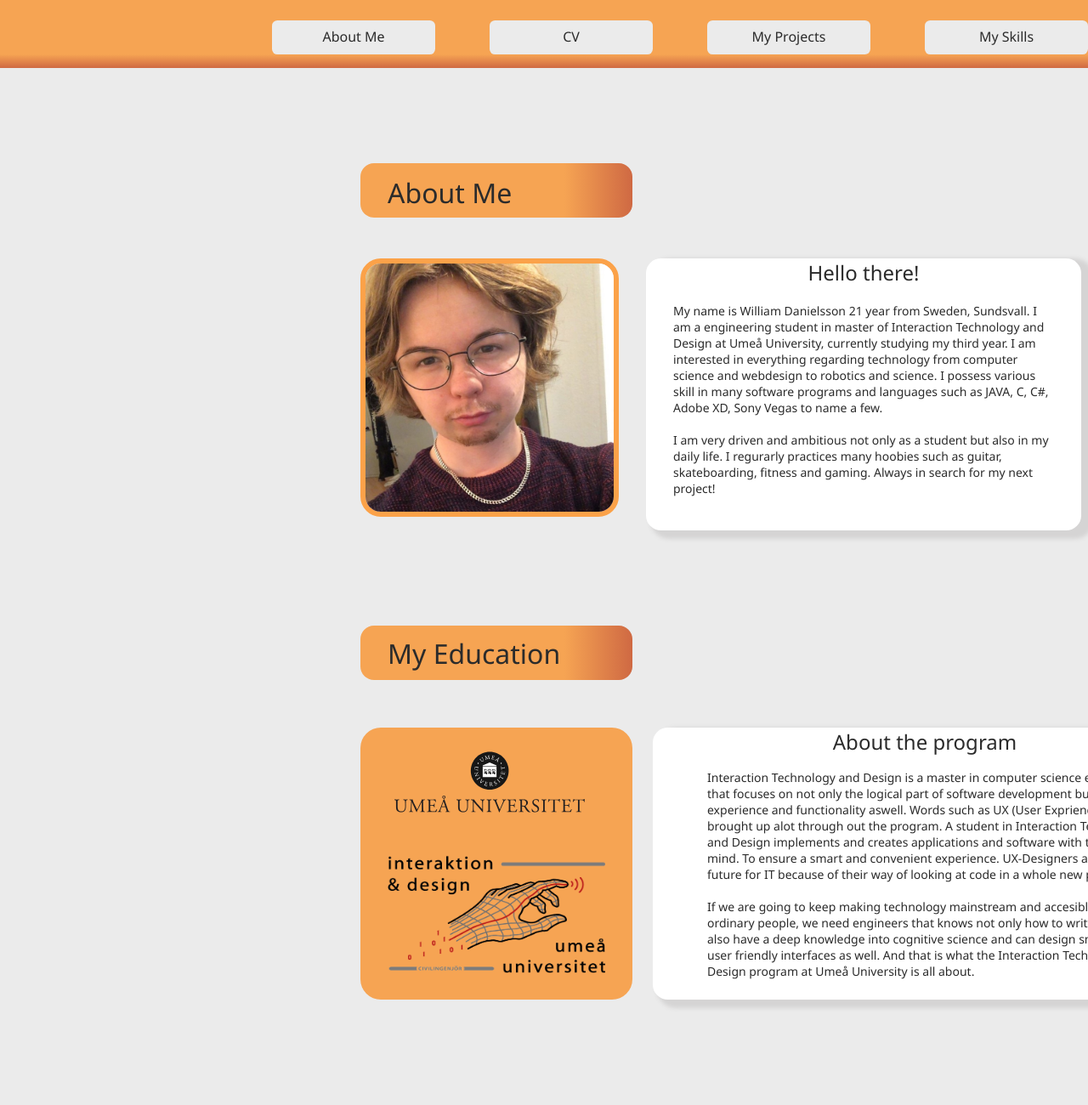
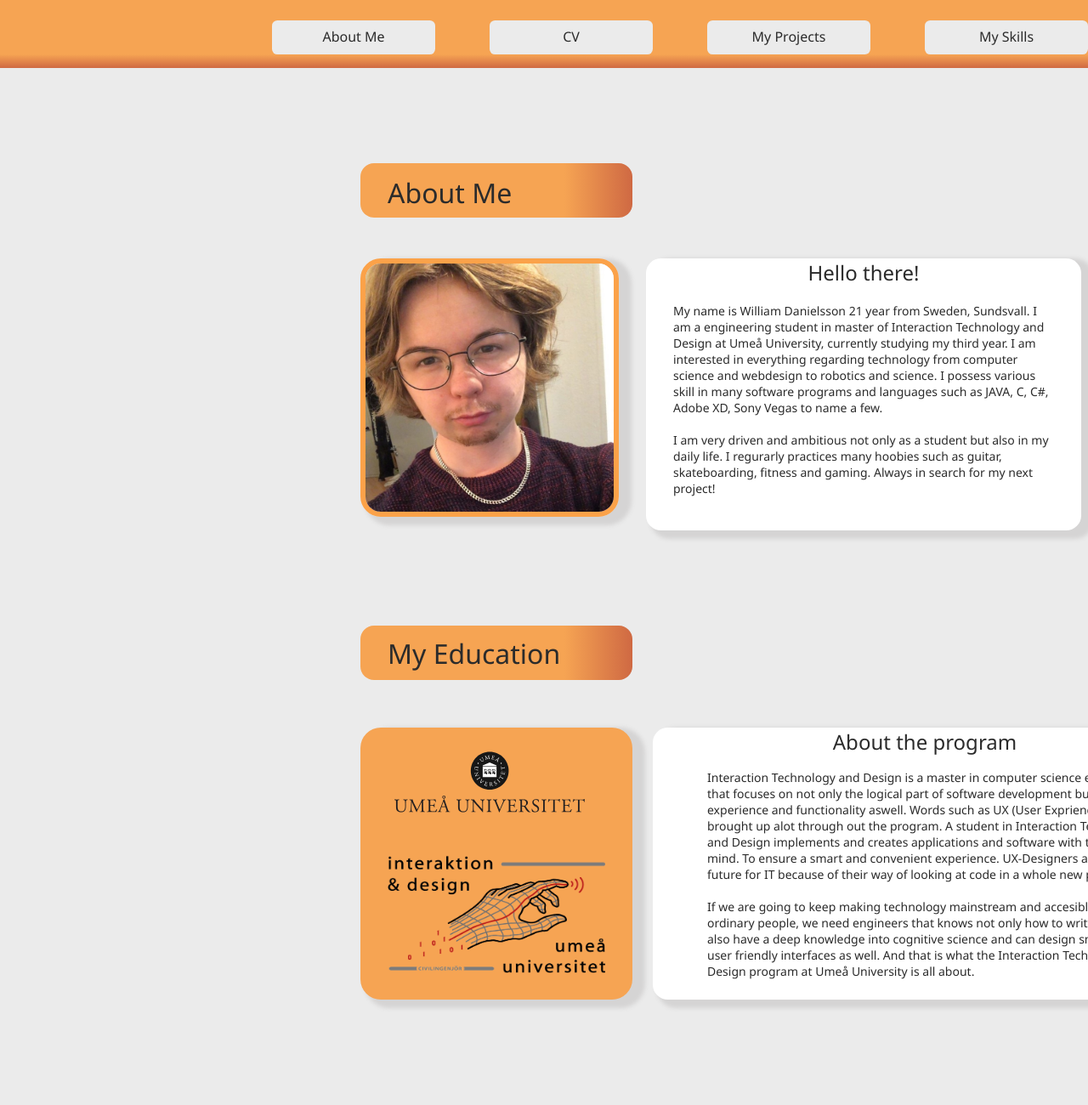
Before and after one commit to Droter867/Portfolio, a plain HTML site: page index.html in a window 1280 px wide. Shown: the top 1300 px of the page at 85% size. Drawn offline with Linux system fonts and the light colour scheme.

Commit message:
ninth commit

```diff
--- a/index.html
+++ b/index.html
@@ -47,7 +47,7 @@
         </div>
 
         <div class="row" style="margin-top: -2rem;">
-            <img src="images/profilepicture1.jpg" style="border-style: solid; border-color: #FBA249; border-width: 0.4rem; width: 19rem; height: 19rem; border-radius: 1.5rem; margin-top: 0rem; margin-left: 0rem;">
+            <img src="images/profilepicture1.jpg" style="border-style: solid; box-shadow: 10px 5px 5px 5px #D5D4D4; border-color: #FBA249; border-width: 0.4rem; width: 19rem; height: 19rem; border-radius: 1.5rem; margin-top: 0rem; margin-left: 0rem;">
             <div class="information">
                 <div style="width: 28rem; margin-left: 2rem;">
                 <p style="text-align: center; font-size: 24px;">Hello there!</p>
--- a/style.css
+++ b/style.css
@@ -145,6 +145,7 @@ margin-top: 1.2rem;
   height: 20rem;
   border-radius: 3rem;
   background-color: #F6A453;
+  box-shadow: 10px 5px 5px 5px #D5D4D4;
 }
 .information{
   background-color: white;
@@ -162,6 +163,7 @@ margin-top: 1.2rem;
   margin-left: 18.5rem;
   border-radius: 1.5rem;
   margin-top: -1.5rem;
+  box-shadow: 10px 5px 5px 5px #D5D4D4;
 
 }
 
@@ -183,6 +185,7 @@ margin-top: 1.2rem;
   margin-top: 7rem;
   margin-bottom: 5rem;
   background: linear-gradient(to right, #F6A453 75%,#CF6943 100%);
+
 }
 
 .test{
@@ -217,6 +220,7 @@ margin-top: 1.2rem;
   height: 21rem;
   margin-left: 18.5rem;
   border-radius: 0.5rem;
+  box-shadow: 10px 5px 5px 5px #D5D4D4;
 }
 .grid-container{
   display: grid;
```
